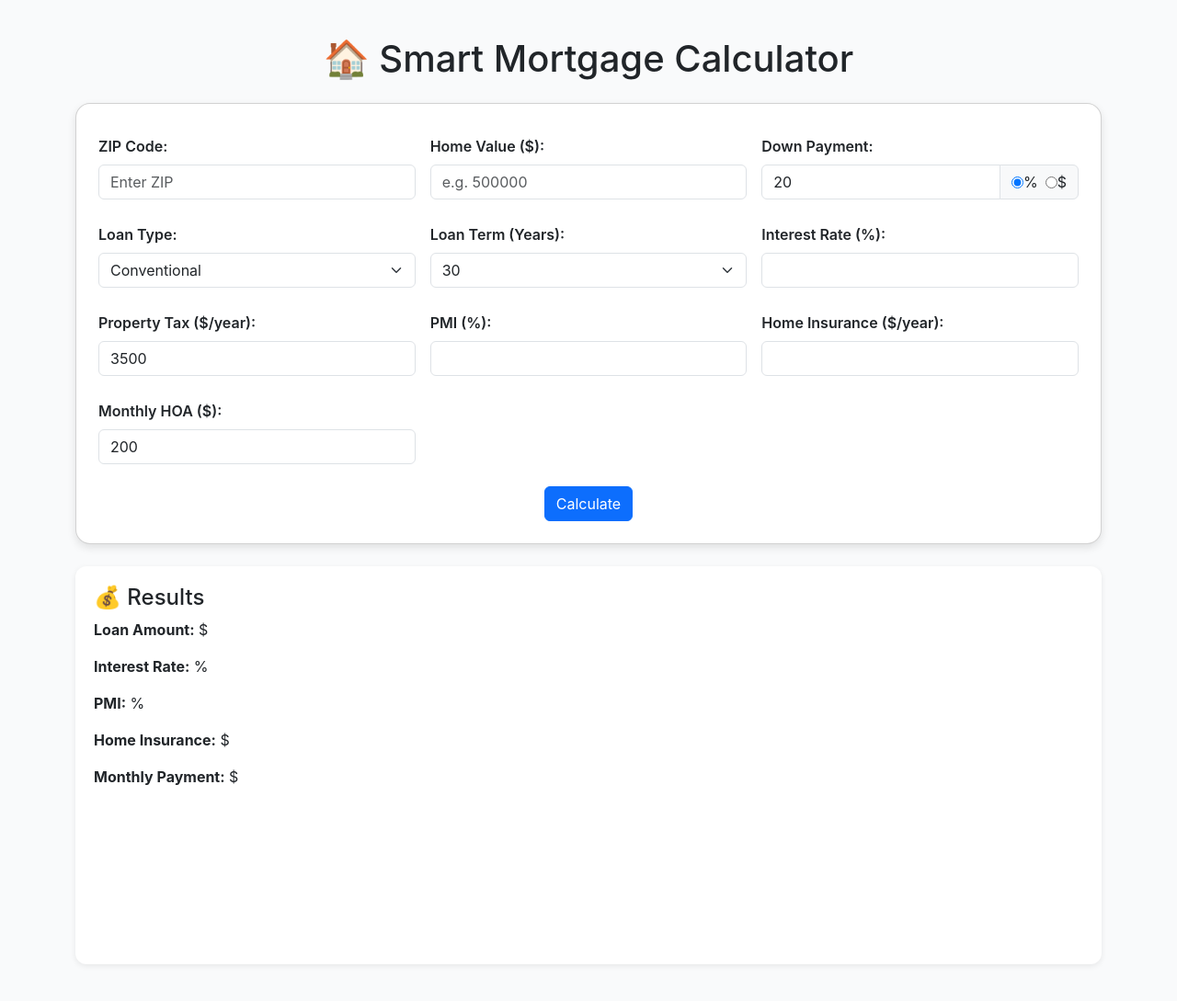
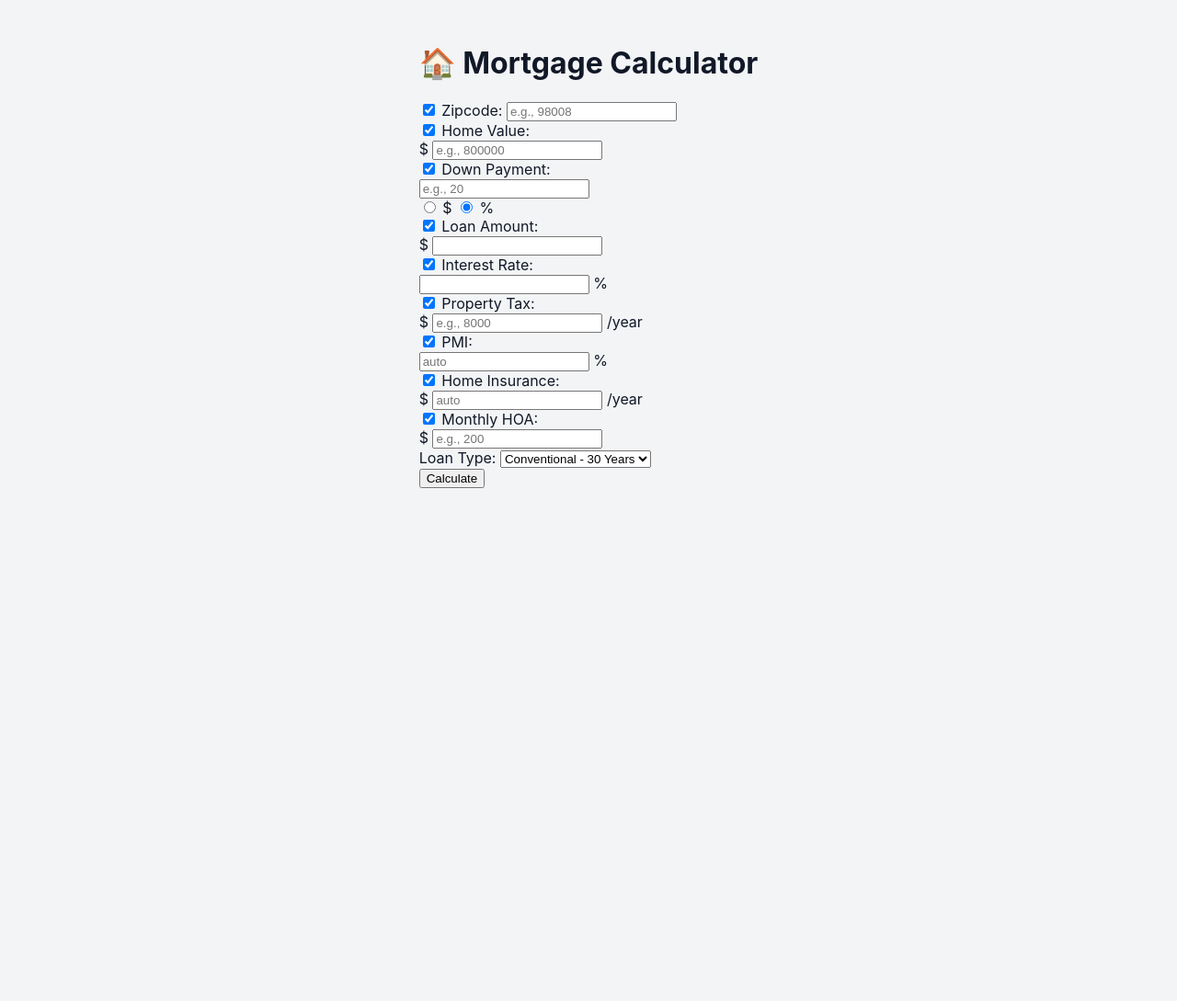
Before and after one commit to sandeepvlab/FinanceToolsHub, a Flask app: page / in a window 1280 px wide. Shown: the whole page at 92% size. After the commit the page ends 531 px from the top, so only its background shows below. Run offline with Flask 3, Linux system fonts and the light colour scheme; a map, chart or similar area stays blank.

Commit message:
Update index.html

```diff
--- a/templates/index.html
+++ b/templates/index.html
@@ -1,184 +1,198 @@
 <!DOCTYPE html>
 <html lang="en">
 <head>
-  <meta charset="UTF-8">
-  <title>Smart Mortgage Calculator</title>
+  <meta charset="UTF-8" />
+  <meta name="viewport" content="width=device-width, initial-scale=1.0" />
+  <title>Mortgage Calculator</title>
+  <link rel="stylesheet" href="{{ url_for('static', filename='style.css') }}" />
   <script src="https://cdn.jsdelivr.net/npm/chart.js"></script>
-  <link href="https://cdn.jsdelivr.net/npm/bootstrap@5.3.3/dist/css/bootstrap.min.css" rel="stylesheet">
-  <style>
-    body {
-      background: #f9fafb;
-      font-family: 'Inter', sans-serif;
-      padding: 40px;
-    }
-    .card {
-      border-radius: 16px;
-      box-shadow: 0 4px 10px rgba(0,0,0,0.1);
-    }
-    .form-label {
-      font-weight: 600;
-      margin-top: 10px;
-    }
-    .result-box {
-      background: #fff;
-      border-radius: 12px;
-      padding: 20px;
-      box-shadow: 0 2px 6px rgba(0,0,0,0.08);
-    }
-  </style>
 </head>
 <body>
   <div class="container">
-    <h1 class="mb-4 text-center">🏠 Smart Mortgage Calculator</h1>
+    <h1>🏠 Mortgage Calculator</h1>
 
-    <div class="card p-4 mb-4">
-      <div class="row g-3">
-        <div class="col-md-4">
-          <label class="form-label">ZIP Code:</label>
-          <input id="zipcode" class="form-control" placeholder="Enter ZIP" onchange="updateRate()" />
-        </div>
+    <form id="calcForm">
+      <div class="form-group">
+        <label><input type="checkbox" id="zipcodeCheck" checked> Zipcode:</label>
+        <input type="text" id="zipcode" placeholder="e.g., 98008" required />
+      </div>
 
-        <div class="col-md-4">
-          <label class="form-label">Home Value ($):</label>
-          <input id="home_value" type="number" class="form-control" placeholder="e.g. 500000" />
-        </div>
-
-        <div class="col-md-4">
-          <label class="form-label">Down Payment:</label>
-          <div class="input-group">
-            <input id="down_payment" type="number" class="form-control" value="20" />
-            <div class="input-group-text">
-              <input type="radio" name="dp_type" value="%" checked> %
-              <input type="radio" name="dp_type" value="$" class="ms-2"> $
-            </div>
-          </div>
-        </div>
-
-        <div class="col-md-4">
-          <label class="form-label">Loan Type:</label>
-          <select id="loan_type" class="form-select" onchange="updateLoanTerms()">
-            <option value="Conventional">Conventional</option>
-            <option value="ARM">ARM</option>
-          </select>
-        </div>
-
-        <div class="col-md-4">
-          <label class="form-label">Loan Term (Years):</label>
-          <select id="loan_term" class="form-select" onchange="updateRate()">
-            <option>30</option>
-            <option>20</option>
-            <option>15</option>
-            <option>10</option>
-          </select>
-        </div>
-
-        <div class="col-md-4">
-          <label class="form-label">Interest Rate (%):</label>
-          <input id="interest_rate" class="form-control" readonly />
-        </div>
-
-        <div class="col-md-4">
-          <label class="form-label">Property Tax ($/year):</label>
-          <input id="property_tax" type="number" class="form-control" value="3500" />
-        </div>
-
-        <div class="col-md-4">
-          <label class="form-label">PMI (%):</label>
-          <input id="pmi" type="number" class="form-control" readonly />
-        </div>
-
-        <div class="col-md-4">
-          <label class="form-label">Home Insurance ($/year):</label>
-          <input id="home_ins" class="form-control" readonly />
-        </div>
-
-        <div class="col-md-4">
-          <label class="form-label">Monthly HOA ($):</label>
-          <input id="hoa" type="number" class="form-control" value="200" />
+      <div class="form-group">
+        <label><input type="checkbox" checked> Home Value:</label>
+        <div class="input-with-symbol">
+          <span>$</span>
+          <input type="number" id="homeValue" placeholder="e.g., 800000" required />
         </div>
       </div>
 
-      <div class="mt-4 text-center">
-        <button class="btn btn-primary" onclick="calculate()">Calculate</button>
+      <div class="form-group">
+        <label><input type="checkbox" checked> Down Payment:</label>
+        <div class="input-with-symbol">
+          <input type="number" id="downPaymentValue" placeholder="e.g., 20" />
+          <div class="radio-group">
+            <label><input type="radio" name="downType" value="$"> $</label>
+            <label><input type="radio" name="downType" value="%" checked> %</label>
+          </div>
+        </div>
       </div>
-    </div>
 
-    <div id="results" class="result-box">
-      <h4>💰 Results</h4>
-      <p><strong>Loan Amount:</strong> $<span id="loan_amount"></span></p>
-      <p><strong>Interest Rate:</strong> <span id="int_rate"></span>%</p>
-      <p><strong>PMI:</strong> <span id="pmi_rate"></span>%</p>
-      <p><strong>Home Insurance:</strong> $<span id="ins_val"></span></p>
-      <p><strong>Monthly Payment:</strong> $<span id="monthly_payment"></span></p>
-      <canvas id="chart"></canvas>
+      <div class="form-group">
+        <label><input type="checkbox" checked> Loan Amount:</label>
+        <div class="input-with-symbol">
+          <span>$</span>
+          <input type="number" id="loanAmount" readonly />
+        </div>
+      </div>
+
+      <div class="form-group">
+        <label><input type="checkbox" checked> Interest Rate:</label>
+        <div class="input-with-symbol">
+          <input type="number" id="interestRate" readonly />
+          <span>%</span>
+        </div>
+      </div>
+
+      <div class="form-group">
+        <label><input type="checkbox" checked> Property Tax:</label>
+        <div class="input-with-symbol">
+          <span>$</span>
+          <input type="number" id="propertyTax" placeholder="e.g., 8000" />
+          <span>/year</span>
+        </div>
+      </div>
+
+      <div class="form-group">
+        <label><input type="checkbox" checked> PMI:</label>
+        <div class="input-with-symbol">
+          <input type="number" id="pmi" placeholder="auto" />
+          <span>%</span>
+        </div>
+      </div>
+
+      <div class="form-group">
+        <label><input type="checkbox" checked> Home Insurance:</label>
+        <div class="input-with-symbol">
+          <span>$</span>
+          <input type="number" id="homeIns" placeholder="auto" />
+          <span>/year</span>
+        </div>
+      </div>
+
+      <div class="form-group">
+        <label><input type="checkbox" checked> Monthly HOA:</label>
+        <div class="input-with-symbol">
+          <span>$</span>
+          <input type="number" id="hoa" placeholder="e.g., 200" />
+        </div>
+      </div>
+
+      <div class="form-group">
+        <label>Loan Type:</label>
+        <select id="loanType">
+          <option value="Conventional_30">Conventional - 30 Years</option>
+          <option value="Conventional_20">Conventional - 20 Years</option>
+          <option value="Conventional_15">Conventional - 15 Years</option>
+          <option value="Conventional_10">Conventional - 10 Years</option>
+          <option value="ARM_3">ARM - 3 Years</option>
+          <option value="ARM_5">ARM - 5 Years</option>
+          <option value="ARM_7">ARM - 7 Years</option>
+          <option value="ARM_10">ARM - 10 Years</option>
+        </select>
+      </div>
+
+      <button type="submit">Calculate</button>
+    </form>
+
+    <div id="result-section" class="result-section" style="display:none;">
+      <h3>Monthly Payment Breakdown</h3>
+      <div class="chart-container">
+        <canvas id="breakdownChart"></canvas>
+      </div>
+
+      <div class="summary-box">
+        <p><strong>Loan Amount:</strong> $<span id="loanAmountResult"></span></p>
+        <p><strong>Interest Rate:</strong> <span id="interestRateResult"></span>%</p>
+        <p><strong>Total Monthly Payment:</strong> $<span id="monthlyTotal"></span></p>
+      </div>
     </div>
   </div>
 
   <script>
-    let chart = null;
+    let chartInstance = null;
 
-    async function updateRate() {
-      const type = document.getElementById("loan_type").value;
-      const term = document.getElementById("loan_term").value;
-      const zip = document.getElementById("zipcode").value;
-      const res = await fetch(`/_rate_hint?loan_type=${type}&loan_term=${term}&zipcode=${zip}`);
+    async function fetchRate(loanType, loanTerm) {
+      const res = await fetch(`/_rate_hint?loan_type=${loanType}&loan_term=${loanTerm}`);
       const data = await res.json();
-      document.getElementById("interest_rate").value = data.rate || "";
+      return data.rate;
     }
 
-    function updateLoanTerms() {
-      const type = document.getElementById("loan_type").value;
-      const termSelect = document.getElementById("loan_term");
-      termSelect.innerHTML = "";
-      const options = type === "Conventional" ? [30,20,15,10] : [3,5,7,10];
-      options.forEach(y => {
-        const opt = document.createElement("option");
-        opt.textContent = y;
-        termSelect.appendChild(opt);
+    document.getElementById("calcForm").addEventListener("submit", async (e) => {
+      e.preventDefault();
+
+      const [loanTypeRaw, termStr] = document.getElementById("loanType").value.split("_");
+      const loanType = loanTypeRaw;
+      const loanTerm = parseInt(termStr);
+
+      const homeValue = parseFloat(document.getElementById("homeValue").value) || 0;
+      const downPaymentValue = parseFloat(document.getElementById("downPaymentValue").value) || 0;
+      const downType = document.querySelector('input[name="downType"]:checked').value;
+      const zipcode = document.getElementById("zipcode").value.trim();
+      const propertyTax = parseFloat(document.getElementById("propertyTax").value) || 0;
+      const pmi = document.getElementById("pmi").value;
+      const homeIns = document.getElementById("homeIns").value;
+      const hoa = parseFloat(document.getElementById("hoa").value) || 0;
+
+      const interestRate = await fetchRate(loanType, loanTerm);
+      document.getElementById("interestRate").value = interestRate;
+
+      const payload = {
+        zipcode,
+        home_value: homeValue,
+        down_payment_value: downPaymentValue,
+        down_payment_type: downType,
+        loan_type: loanType,
+        loan_term: loanTerm,
+        property_tax: propertyTax,
+        pmi,
+        home_ins: homeIns,
+        hoa
+      };
+
+      const response = await fetch("/calculate", {
+        method: "POST",
+        headers: { "Content-Type": "application/json" },
+        body: JSON.stringify(payload),
       });
-      updateRate();
-    }
+      const result = await response.json();
 
-    async function calculate() {
-      const body = {
-        zipcode: document.getElementById("zipcode").value,
-        home_value: document.getElementById("home_value").value,
-        down_payment_value: document.getElementById("down_payment").value,
-        down_payment_type: document.querySelector("input[name='dp_type']:checked").value,
-        loan_type: document.getElementById("loan_type").value,
-        loan_term: document.getElementById("loan_term").value,
-        property_tax: document.getElementById("property_tax").value,
-        hoa: document.getElementById("hoa").value
-      };
-      const res = await fetch("/calculate", {
-        method: "POST",
-        headers: {"Content-Type": "application/json"},
-        body: JSON.stringify(body)
-      });
-      const data = await res.json();
-      document.getElementById("loan_amount").textContent = data.loan_amount;
-      document.getElementById("int_rate").textContent = data.interest_rate;
-      document.getElementById("pmi_rate").textContent = data.pmi_percent;
-      document.getElementById("ins_val").textContent = data.home_ins;
-      document.getElementById("monthly_payment").textContent = data.monthly_payment;
+      document.getElementById("loanAmount").value = result.loan_amount;
+      document.getElementById("loanAmountResult").textContent = result.loan_amount;
+      document.getElementById("interestRateResult").textContent = result.interest_rate;
+      document.getElementById("monthlyTotal").textContent = result.monthly_total;
 
-      if (chart) chart.destroy();
-      chart = new Chart(document.getElementById("chart"), {
-        type: 'pie',
+      const chartData = result.chart;
+      const ctx = document.getElementById("breakdownChart").getContext("2d");
+      if (chartInstance) chartInstance.destroy();
+
+      chartInstance = new Chart(ctx, {
+        type: "pie",
         data: {
-          labels: ["Principal & Interest", "Tax", "Insurance", "PMI", "HOA"],
+          labels: Object.keys(chartData),
           datasets: [{
-            data: [
-              data.monthly_payment - (data.home_ins / 12),
-              data.property_tax / 12,
-              data.home_ins / 12,
-              data.pmi_percent,
-              data.hoa
-            ]
+            data: Object.values(chartData),
+            backgroundColor: ["#4CAF50", "#2196F3", "#FFC107", "#E91E63", "#9C27B0"]
           }]
+        },
+        options: {
+          responsive: true,
+          plugins: {
+            legend: { position: "bottom" }
+          }
         }
       });
-    }
+
+      document.getElementById("result-section").style.display = "block";
+    });
   </script>
 </body>
 </html>
```
